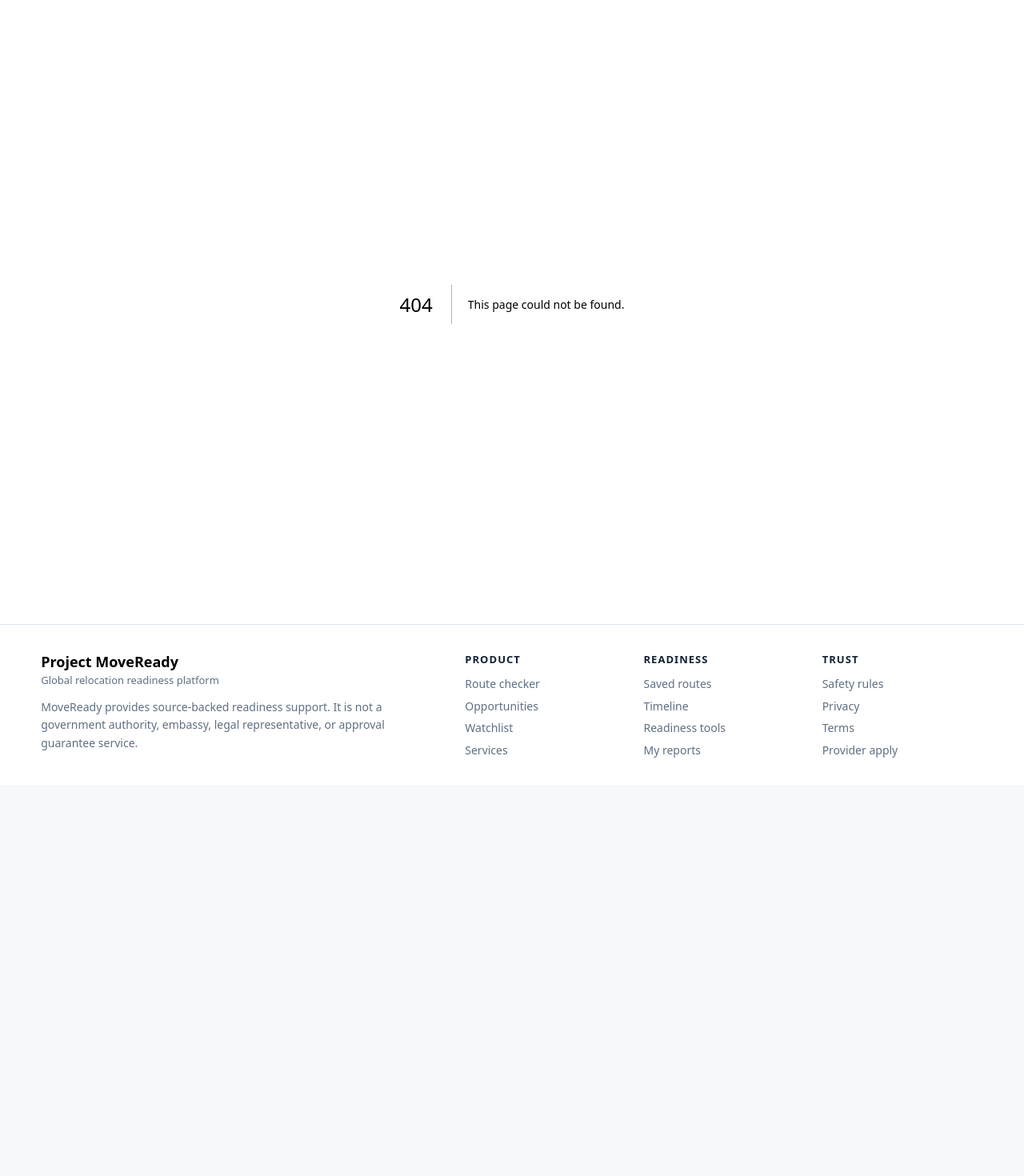
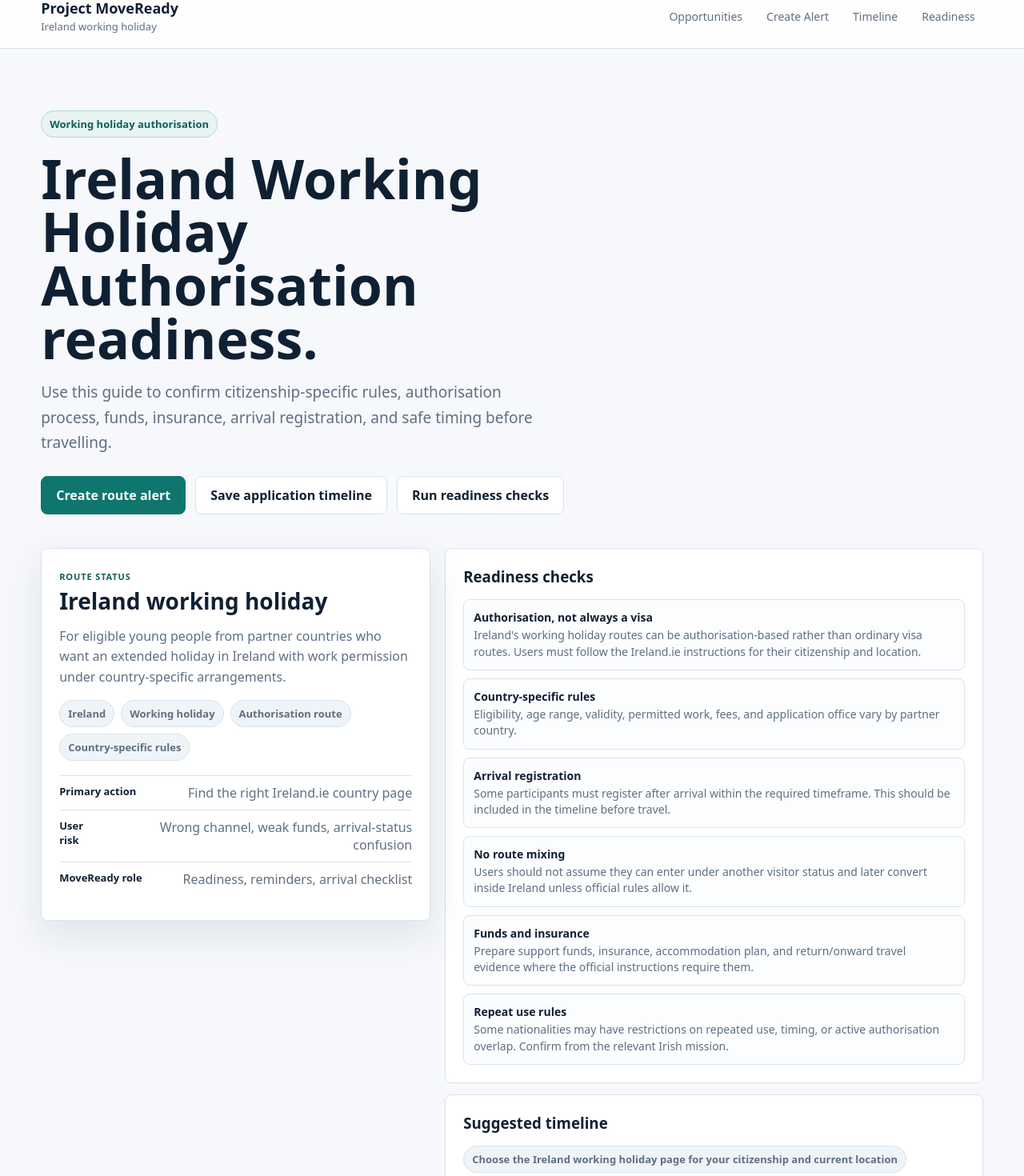
Before and after one commit to SirBM201/SirBM201-moveready-frontend, a Next.js app: page /opportunities/ireland-working-holiday in a window 1280 px wide. Before the commit this address had no page. Shown: the part 20-1490 px from the top of the page at 80% size. Before the commit the page ends 1001 px from the top, so only its background shows below. Built offline with nearby package versions, Linux system fonts and the light colour scheme.

Commit message:
Add Ireland working holiday guide

```diff
--- /dev/null
+++ b/app/opportunities/ireland-working-holiday/page.tsx
@@ -0,0 +1,93 @@
+const checks = [
+  ["Authorisation, not always a visa", "Ireland's working holiday routes can be authorisation-based rather than ordinary visa routes. Users must follow the Ireland.ie instructions for their citizenship and location."],
+  ["Country-specific rules", "Eligibility, age range, validity, permitted work, fees, and application office vary by partner country."],
+  ["Arrival registration", "Some participants must register after arrival within the required timeframe. This should be included in the timeline before travel."],
+  ["No route mixing", "Users should not assume they can enter under another visitor status and later convert inside Ireland unless official rules allow it."],
+  ["Funds and insurance", "Prepare support funds, insurance, accommodation plan, and return/onward travel evidence where the official instructions require them."],
+  ["Repeat use rules", "Some nationalities may have restrictions on repeated use, timing, or active authorisation overlap. Confirm from the relevant Irish mission."],
+];
+
+const timeline = [
+  "Choose the Ireland working holiday page for your citizenship and current location",
+  "Confirm age, eligibility, validity, fees, and application channel",
+  "Prepare authorisation documents, funds, insurance, accommodation, and travel plan",
+  "Submit only through the official Irish mission or application route",
+  "Wait for authorisation before relying on work permission",
+  "Plan arrival registration, accommodation, job search boundaries, and renewal or exit timeline",
+];
+
+export default function IrelandWorkingHolidayPage() {
+  return (
+    <main className="page-shell">
+      <header className="topbar">
+        <a className="brand" href="/"><strong>Project MoveReady</strong><span>Ireland working holiday</span></a>
+        <nav className="nav" aria-label="Main navigation">
+          <a href="/opportunities">Opportunities</a>
+          <a href="/watchlist?type=opportunity&code=IE-WHA&title=Ireland%20Working%20Holiday%20Authorisation">Create Alert</a>
+          <a href="/timeline">Timeline</a>
+          <a href="/readiness">Readiness</a>
+        </nav>
+      </header>
+
+      <section className="hero-band compact-hero">
+        <div className="hero-copy">
+          <span className="eyebrow">Working holiday authorisation</span>
+          <h1>Ireland Working Holiday Authorisation readiness.</h1>
+          <p className="lede">Use this guide to confirm citizenship-specific rules, authorisation process, funds, insurance, arrival registration, and safe timing before travelling.</p>
+          <div className="actions">
+            <a className="btn primary" href="/watchlist?type=opportunity&code=IE-WHA&title=Ireland%20Working%20Holiday%20Authorisation">Create route alert</a>
+            <a className="btn" href="/timeline">Save application timeline</a>
+            <a className="btn" href="/readiness">Run readiness checks</a>
+          </div>
+        </div>
+      </section>
+
+      <section className="section no-top-pad">
+        <div className="route-detail-layout">
+          <aside className="route-detail-side">
+            <span className="overline">Route status</span>
+            <h2>Ireland working holiday</h2>
+            <p>For eligible young people from partner countries who want an extended holiday in Ireland with work permission under country-specific arrangements.</p>
+            <div className="badge-row">
+              <span className="badge">Ireland</span>
+              <span className="badge">Working holiday</span>
+              <span className="badge">Authorisation route</span>
+              <span className="badge">Country-specific rules</span>
+            </div>
+            <div className="route-metrics">
+              <div><strong>Primary action</strong><span>Find the right Ireland.ie country page</span></div>
+              <div><strong>User risk</strong><span>Wrong channel, weak funds, arrival-status confusion</span></div>
+              <div><strong>MoveReady role</strong><span>Readiness, reminders, arrival checklist</span></div>
+            </div>
+          </aside>
+
+          <div className="route-detail-main">
+            <section className="detail-section">
+              <h3>Readiness checks</h3>
+              <div className="mini-list">
+                {checks.map(([title, text]) => <div key={title}><strong>{title}</strong><span>{text}</span></div>)}
+              </div>
+            </section>
+
+            <section className="detail-section">
+              <h3>Suggested timeline</h3>
+              <div className="badge-row">
+                {timeline.map((item) => <span className="badge" key={item}>{item}</span>)}
+              </div>
+            </section>
+
+            <section className="detail-section">
+              <h3>Official links</h3>
+              <p>Always verify the Ireland working holiday instructions for your citizenship and application location before relying on this route.</p>
+              <div className="actions">
+                <a className="btn primary" href="https://www.ireland.ie/en/usa/washington/services/visas/working-holiday-authorisation/" target="_blank" rel="noreferrer">Ireland WHA for US citizens</a>
+                <a className="btn" href="https://www.ireland.ie/en/australia/canberra/services/visas/working-holiday-authorisations/" target="_blank" rel="noreferrer">Ireland WHA for Australians</a>
+                <a className="btn" href="https://www.ireland.ie/en/canada/ottawa/services/visas/working-holiday-programme/" target="_blank" rel="noreferrer">Ireland WHA for Canadians</a>
+              </div>
+            </section>
+          </div>
+        </div>
+      </section>
+    </main>
+  );
+}
```
